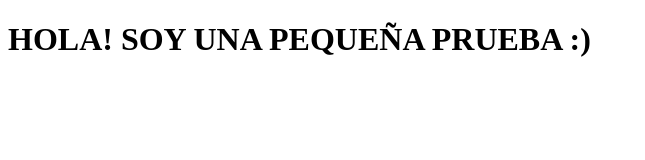
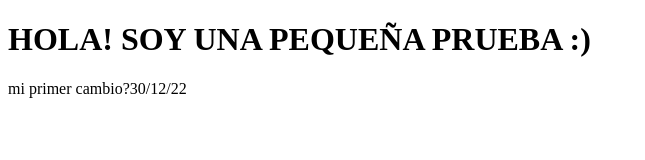
Before and after one commit to KatyaVazquez/Hola-soy-una-prueba, a plain HTML site: page index.html in a window 1280 px wide. Shown: the whole page, without its empty margins (0-645 px from the left). Drawn offline with Linux system fonts and the light colour scheme.

Commit message:
cambios necesarios

```diff
--- a/index.html
+++ b/index.html
@@ -8,5 +8,6 @@
 </head>
 <body>
     <h1>HOLA! SOY UNA PEQUEÑA PRUEBA :)</h1>
+    <p>mi primer cambio?30/12/22</p>
 </body>
 </html>
```
